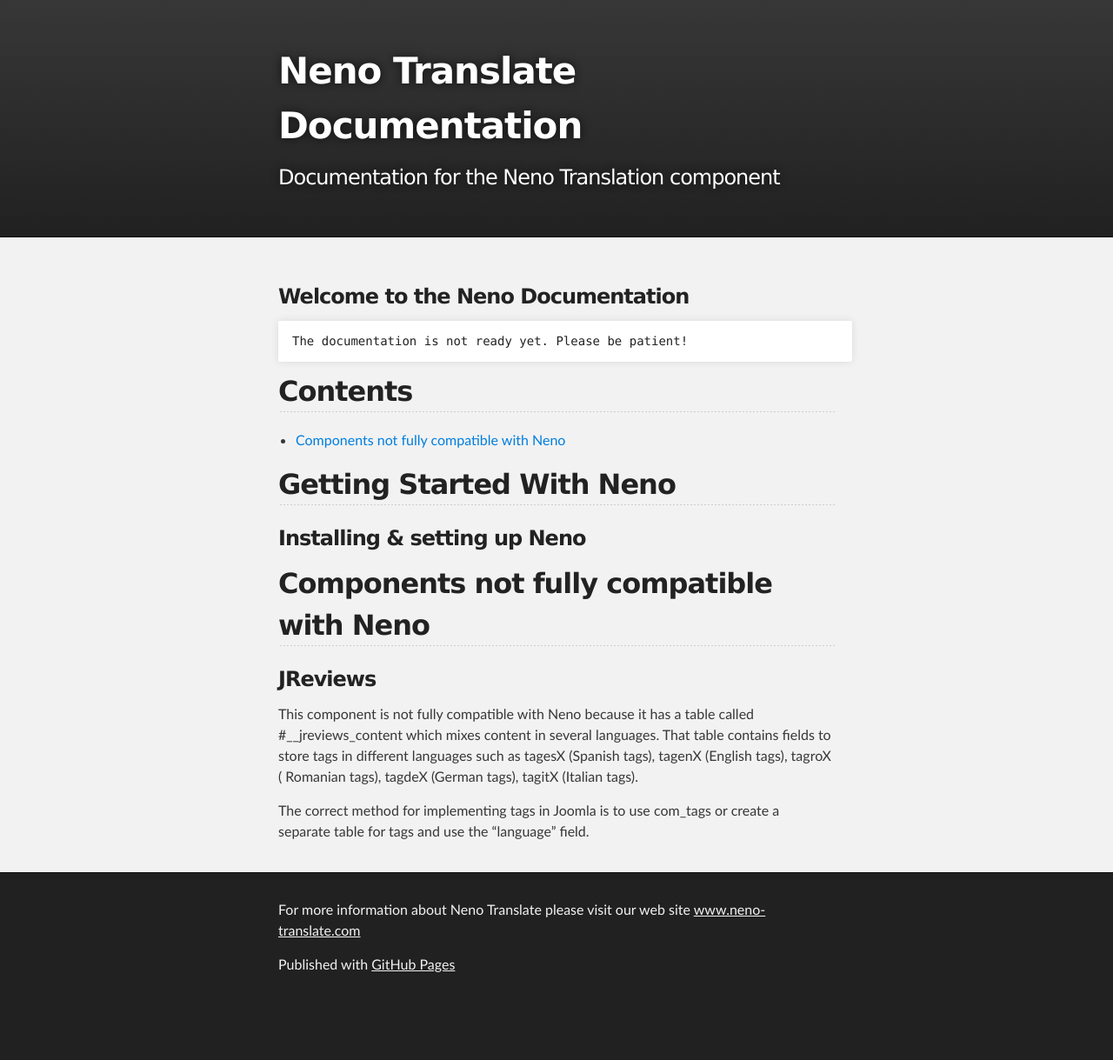
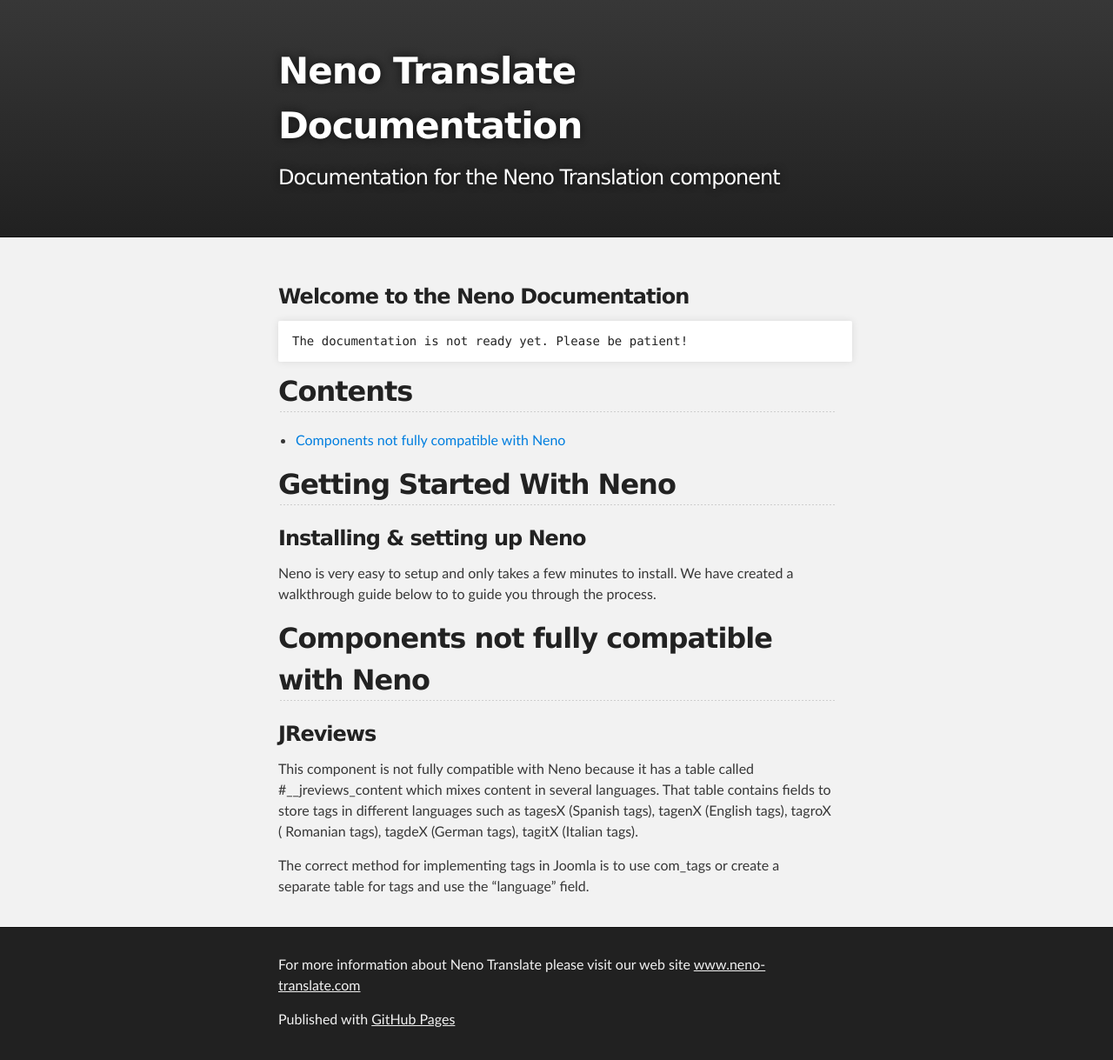
Before and after one commit to javigomez/neno, a Jekyll site: the page built from index.md, in a window 1280 px wide. Shown: the whole page at 87% size. Built offline with Jekyll 4.4.1, drawn with Linux system fonts in a browser that asks for light colours; Markdown is read by kramdown in place of the engine named in the settings; before the commit the page ends 1156 px from its top, so only the background shows below that.

Commit message:
Update index.md

```diff
--- a/index.md
+++ b/index.md
@@ -15,6 +15,9 @@ The documentation is not ready yet. Please be patient!
 
 ### Installing & setting up Neno
 
+Neno is very easy to setup and only takes a few minutes to install. We have created a walkthrough guide below to to guide you through the process.
+
+
 ## Components not fully compatible with Neno
 
 ### JReviews
```
